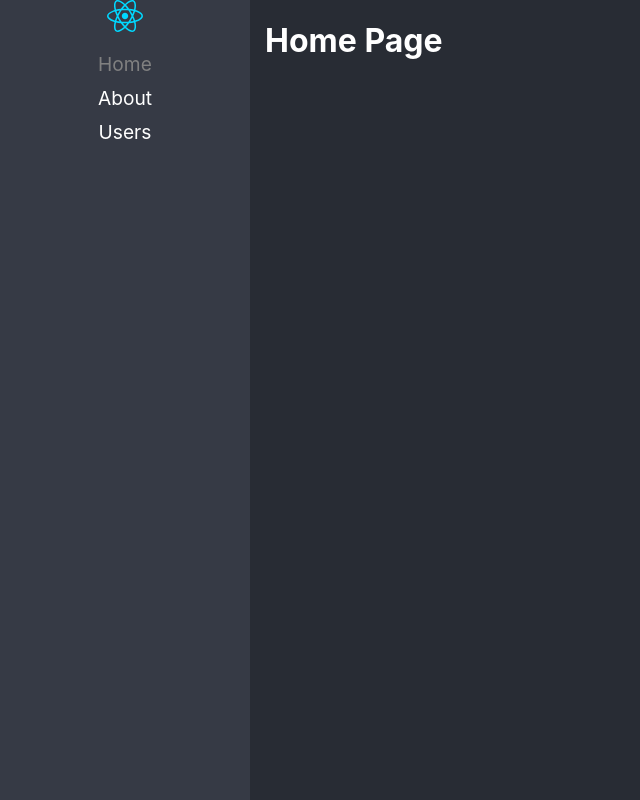
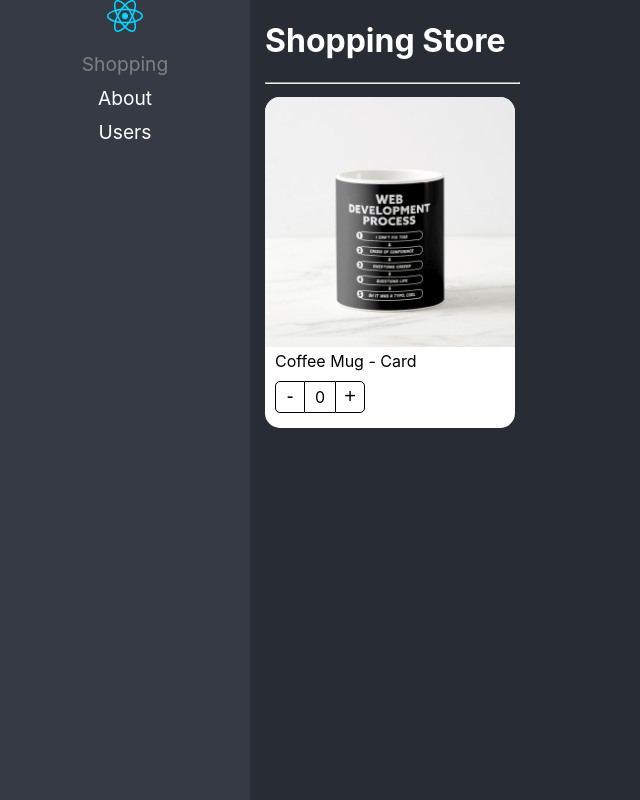
Before and after one commit to juanknetz/react-adv, a React (Vite) app: page /shopping in a window 1280 px wide. Before the commit this address led to /home. Shown: the whole page, without its empty margins (0-640 px from the left). Built offline with nearby package versions, Linux system fonts and the light colour scheme.

Commit message:
Component compound listo

```diff
--- /dev/null
+++ b/src/02-component-patterns/components/ProductButtons.tsx
@@ -0,0 +1,23 @@
+import { useContext } from "react";
+import { ProductContext } from "./ProductCard";
+
+import styles from "../styles/styles.module.css";
+
+const ProductButtons = () => {
+    const { counter, increaseBy } = useContext(ProductContext);
+    return (
+      <div className={styles.buttonsContainer}>
+        <button className={styles.buttonMinus} onClick={() => increaseBy(-1)}>
+          {" "}
+          -{" "}
+        </button>
+        <div className={styles.countLabel}> {counter} </div>
+        <button className={styles.buttonAdd} onClick={() => increaseBy(1)}>
+          {" "}
+          +{" "}
+        </button>
+      </div>
+    );
+  };
+
+export default ProductButtons;
--- /dev/null
+++ b/src/02-component-patterns/components/ProductCard.tsx
@@ -0,0 +1,19 @@
+import styles from "../styles/styles.module.css";
+import { useProduct } from "../hooks/useProduct";
+import { createContext } from "react";
+import { ProductContextProps, ProductCardProps } from "../interfaces/interfaces";
+
+export const ProductContext = createContext({} as ProductContextProps);
+const { Provider } = ProductContext;
+
+const ProductCard = ({ product, children }: ProductCardProps) => {
+  const { counter, increaseBy } = useProduct();
+
+  return (
+    <Provider value={{ counter, increaseBy, product }}>
+      <div className={styles.productCard}>{children}</div>
+    </Provider>
+  );
+};
+
+export default ProductCard;
--- /dev/null
+++ b/src/02-component-patterns/components/ProductImage.tsx
@@ -0,0 +1,21 @@
+import { useContext } from "react";
+import { ProductContext } from "./ProductCard";
+
+import styles from "../styles/styles.module.css";
+import noImage from "../assets/no-image.jpg";
+
+const ProductImage = ({ img = "" }) => {
+  const { product } = useContext(ProductContext);
+
+  let imgToShow: string = noImage;
+
+  if (img) {
+    imgToShow = img;
+  } else if (product.img) {
+    imgToShow = product.img;
+  }
+
+  return <img className={styles.productImg} src={imgToShow} alt="Product" />;
+};
+
+export default ProductImage;
--- /dev/null
+++ b/src/02-component-patterns/components/ProductTitle.tsx
@@ -0,0 +1,15 @@
+import { useContext } from "react";
+import { ProductContext } from "./ProductCard";
+
+import styles from "../styles/styles.module.css";
+
+const ProductTitle = ({ title }: { title?: string }) => {
+  const { product } = useContext(ProductContext);
+  return (
+    <span className={styles.productDescription}>
+      {title ? title : product.title}
+    </span>
+  );
+};
+
+export default ProductTitle;
--- /dev/null
+++ b/src/02-component-patterns/components/index.ts
@@ -0,0 +1,4 @@
+export {default as ProductButtons} from "./ProductButtons";
+export {default as ProductCard} from "./ProductCard";
+export {default as ProductImage} from "./ProductImage";
+export {default as ProductTitle} from "./ProductTitle";
--- /dev/null
+++ b/src/02-component-patterns/hooks/useProduct.ts
@@ -0,0 +1,10 @@
+import { useState } from "react";
+
+export const useProduct = () => {
+  const [counter, setCounter] = useState(0);
+
+  const increaseBy = (value: number) =>
+    setCounter((prev) => Math.max(prev + value, 0));
+
+  return { counter, increaseBy };
+};
--- /dev/null
+++ b/src/02-component-patterns/interfaces/interfaces.ts
@@ -0,0 +1,18 @@
+import { ReactElement } from "react";
+
+export interface ProductCardProps {
+  product: Product;
+  children?: ReactElement | ReactElement[];
+}
+
+export interface Product {
+  id: string;
+  title: string;
+  img?: string;
+}
+
+export interface ProductContextProps {
+  counter: number;
+  increaseBy: (value: number) => void;
+  product: Product;
+}
--- /dev/null
+++ b/src/02-component-patterns/pages/ShoppingPage.tsx
@@ -0,0 +1,31 @@
+import {
+  ProductButtons,
+  ProductCard,
+  ProductImage,
+  ProductTitle,
+} from "../components";
+
+const product = {
+  id: "1",
+  title: "Coffee Mug - Card",
+  img: "./coffee-mug.png",
+};
+
+const ShoppingPage = () => {
+  return (
+    <div>
+      <h1>Shopping Store</h1>
+      <hr />
+      <div
+        style={{ display: "flex", flexDirection: "row", flexWrap: "wrap" }}
+      ></div>
+      <ProductCard product={product}>
+        <ProductImage />
+        <ProductTitle />
+        <ProductButtons />
+      </ProductCard>
+    </div>
+  );
+};
+
+export default ShoppingPage;
--- /dev/null
+++ b/src/02-component-patterns/styles/styles.module.css
@@ -0,0 +1,62 @@
+
+
+.productCard {
+    background-color: white;
+    border-radius: 15px;
+    color: black;
+    padding-bottom: 5px;
+    width: 250px;
+    margin-right: 5px;
+    margin-top: 5px;
+}
+
+.productImg {
+    border-radius: 15px 15px 0px 0px;
+    width: 100%;
+}
+
+.productDescription {
+    margin: 10px;
+}
+
+.buttonsContainer {
+    margin: 10px;
+    display: flex;
+    flex-direction: row;
+}
+
+.buttonMinus {
+    cursor: pointer;
+    background-color: transparent;
+    border: 1px solid black;
+    border-radius: 5px 0px 0px 5px;
+    font-size: 20px;
+    width: 30px;
+}
+
+.buttonMinus:hover {
+    background-color: rgba(0, 0, 0, 0.1);
+}
+
+.countLabel {
+    border-bottom: 1px solid black;
+    border-top: 1px solid black;
+    font-size: 16px;
+    height: 25px;
+    padding-top: 5px;
+    text-align: center;
+    width: 30px;
+}
+
+.buttonAdd {
+    cursor: pointer;
+    background-color: transparent;
+    border: 1px solid black;
+    border-radius: 0px 5px 5px 0px;
+    font-size: 20px;
+    width: 30px;
+}
+
+.buttonAdd:hover {
+    background-color: rgba(0, 0, 0, 0.1);
+}
--- a/src/routes/Navigation.tsx
+++ b/src/routes/Navigation.tsx
@@ -1,6 +1,7 @@
 import { BrowserRouter, NavLink, Routes, Route, Navigate } from "react-router-dom";
 
 import logo from "../assets/react.svg";
+import ShoppingPage from "../02-component-patterns/pages/ShoppingPage";
 
 const Navigation = () => {
   return (
@@ -11,7 +12,7 @@
             <img src={logo} alt="React Logo" />
             <ul>
               <li>
-                <NavLink to="/home" className={({isActive}) => isActive ? 'nav-active' : ''}>Home</NavLink>
+                <NavLink to="/shopping" className={({isActive}) => isActive ? 'nav-active' : ''}>Shopping</NavLink>
               </li>
               <li>
                 <NavLink to="/about" className={({isActive}) => isActive ? 'nav-active' : ''}>About</NavLink>
@@ -23,11 +24,11 @@
           </nav>
 
           <Routes>
+            <Route path="shopping" element={<ShoppingPage/>} />
             <Route path="about" element={<h1>About Page</h1>} />
             <Route path="users" element={<h1>Users Page</h1>} />
-            <Route path="home" element={<h1>Home Page</h1>} />
 
-            <Route path="/*" element={<Navigate to="/home" replace/>} />
+            <Route path="/*" element={<Navigate to="/shopping" replace/>} />
           </Routes>
         </div>
       </BrowserRouter>
```
Also changed, not shown: public/coffee-mug.png (added), src/02-component-patterns/assets/no-image.jpg (added).
